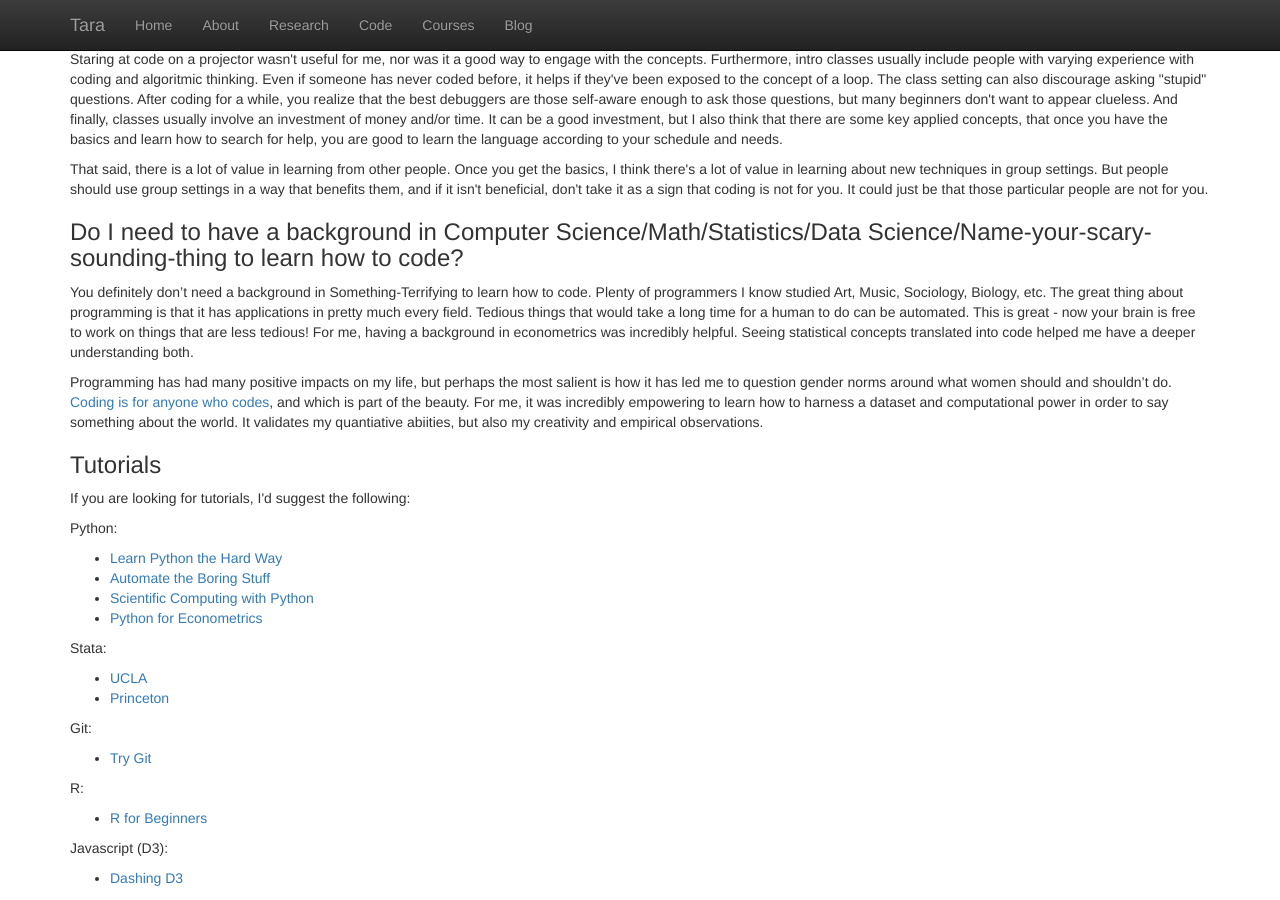
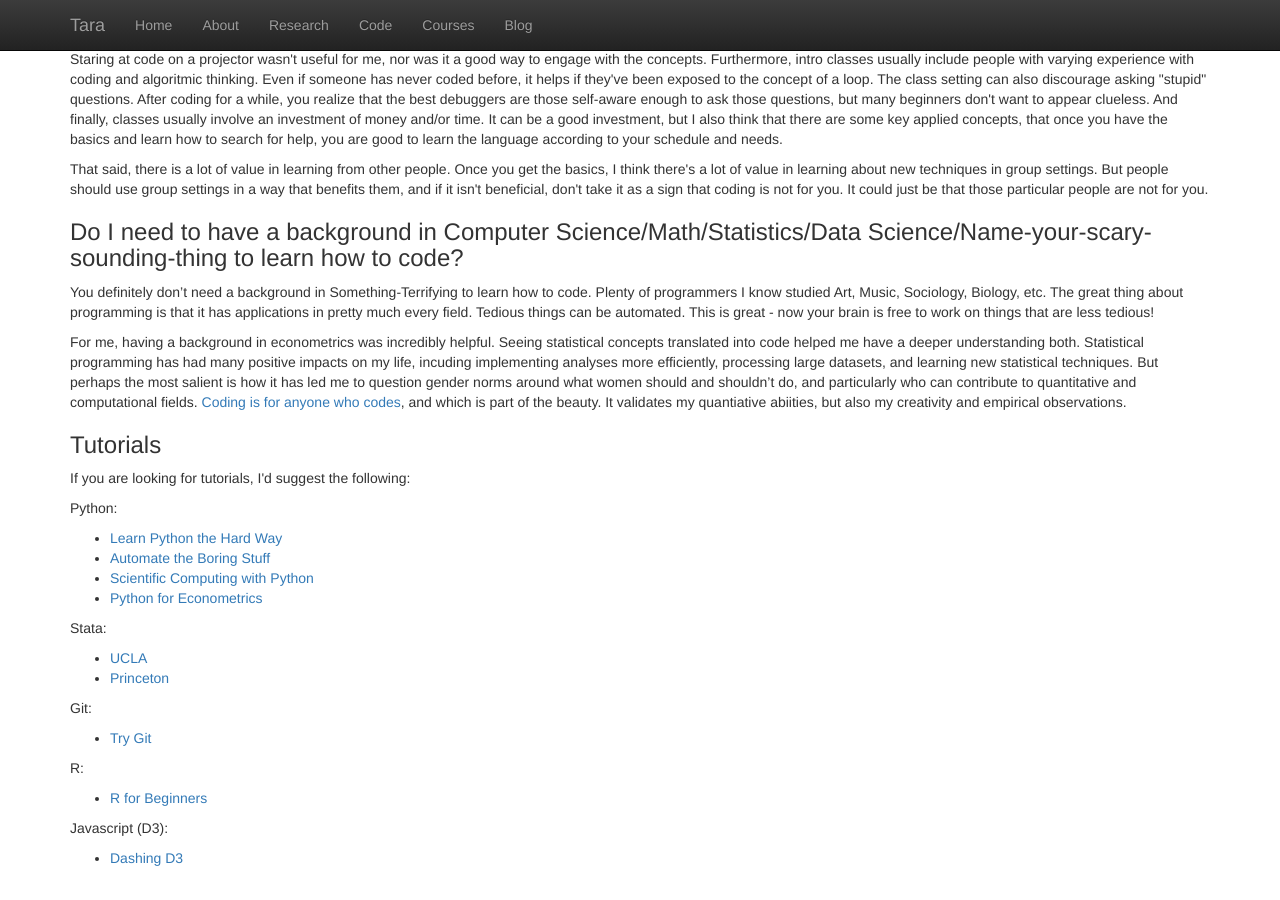
Before and after one commit to tnt2113/tnt2113.github.io, a Jekyll site: the page blog/post2.html, which Jekyll copies as it is, in a window 1280 px wide and 900 px high, scrolled down 664 px. Built offline with Jekyll 4.4.1, drawn with Linux system fonts in a browser that asks for light colours.

Commit message:
gender norms

```diff
--- a/blog/post2.html
+++ b/blog/post2.html
@@ -85,8 +85,8 @@ jQuery(document).ready(function($) {
 <p> Staring at code on a projector wasn't useful for me, nor was it a good way to engage with the concepts. Furthermore, intro classes usually include people with varying experience with coding and algoritmic thinking. Even if someone has never coded before, it helps if they've been exposed to the concept of a loop. The class setting can also discourage asking &#34stupid&#34 questions. After coding for a while, you realize that the best debuggers are those self-aware enough to ask those questions, but many beginners don't want to appear clueless. And finally, classes usually involve an investment of money and/or time. It can be a good investment, but I also think that there are some key applied concepts, that once you have the basics and learn how to search for help, you are good to learn the language according to your schedule and needs. </p>
 <p>That said, there is a lot of value in learning from other people. Once you get the basics, I think there's a lot of value in learning about new techniques in group settings. But people should use group settings in a way that benefits them, and if it isn't beneficial, don't take it as a sign that coding is not for you. It could just be that those particular people are not for you.</p>
 <h3>Do I need to have a background in Computer Science/Math/Statistics/Data Science/Name-your-scary-sounding-thing to learn how to code?</h3>
-<p>You definitely don’t need a background in Something-Terrifying to learn how to code. Plenty of programmers I know studied Art, Music, Sociology, Biology, etc. The great thing about programming is that it has applications in pretty much every field. Tedious things that would take a long time for a human to do can be automated. This is great - now your brain is free to work on things that are less tedious! For me, having a background in econometrics was incredibly helpful. Seeing statistical concepts translated into code helped me have a deeper understanding both.
-<p>Programming has had many positive impacts on my life, but perhaps the most salient is how it has led me to question gender norms around what women should and shouldn’t do. <a href = "http://jvns.ca/blog/2014/12/28/programming-doesnt-belong-to-men-it-belongs-to-me/">Coding is for anyone who codes</a>, and which is part of the beauty. For me, it was incredibly empowering to learn how to harness a dataset and computational power in order to say something about the world. It validates my quantiative abiities, but also my creativity and empirical observations. </p>
+<p>You definitely don’t need a background in Something-Terrifying to learn how to code. Plenty of programmers I know studied Art, Music, Sociology, Biology, etc. The great thing about programming is that it has applications in pretty much every field. Tedious things can be automated. This is great - now your brain is free to work on things that are less tedious!</p>
+<p> For me, having a background in econometrics was incredibly helpful. Seeing statistical concepts translated into code helped me have a deeper understanding both. Statistical programming has had many positive impacts on my life, incuding implementing analyses more efficiently, processing large datasets, and learning new statistical techniques. But perhaps the most salient is how it has led me to question gender norms around what women should and shouldn’t do, and particularly who can contribute to quantitative and computational fields. <a href = "http://jvns.ca/blog/2014/12/28/programming-doesnt-belong-to-men-it-belongs-to-me/">Coding is for anyone who codes</a>, and which is part of the beauty. It validates my quantiative abiities, but also my creativity and empirical observations. </p>
 <h3>Tutorials</h3>
 <p>If you are looking for tutorials, I&#39d suggest the following:</p>
 <p>Python:
```
